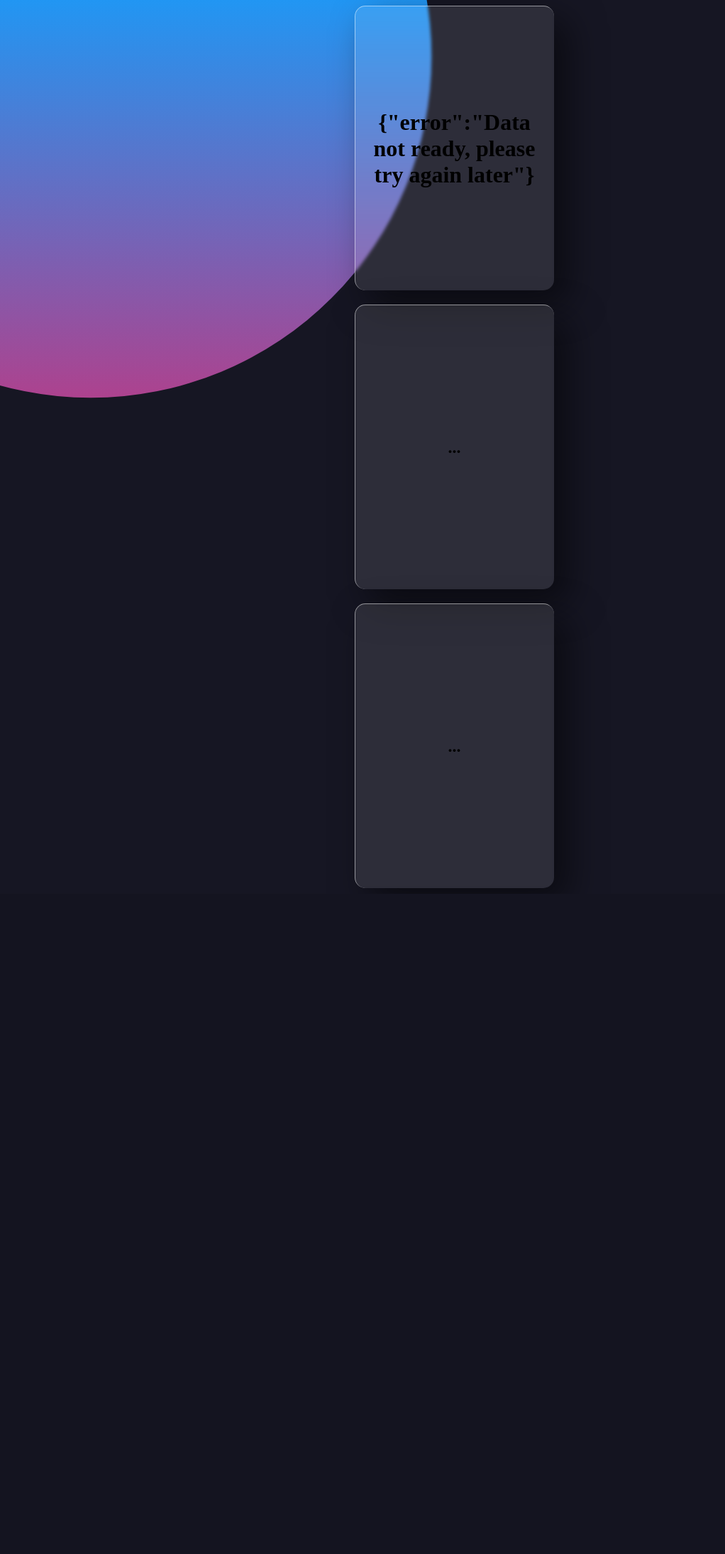
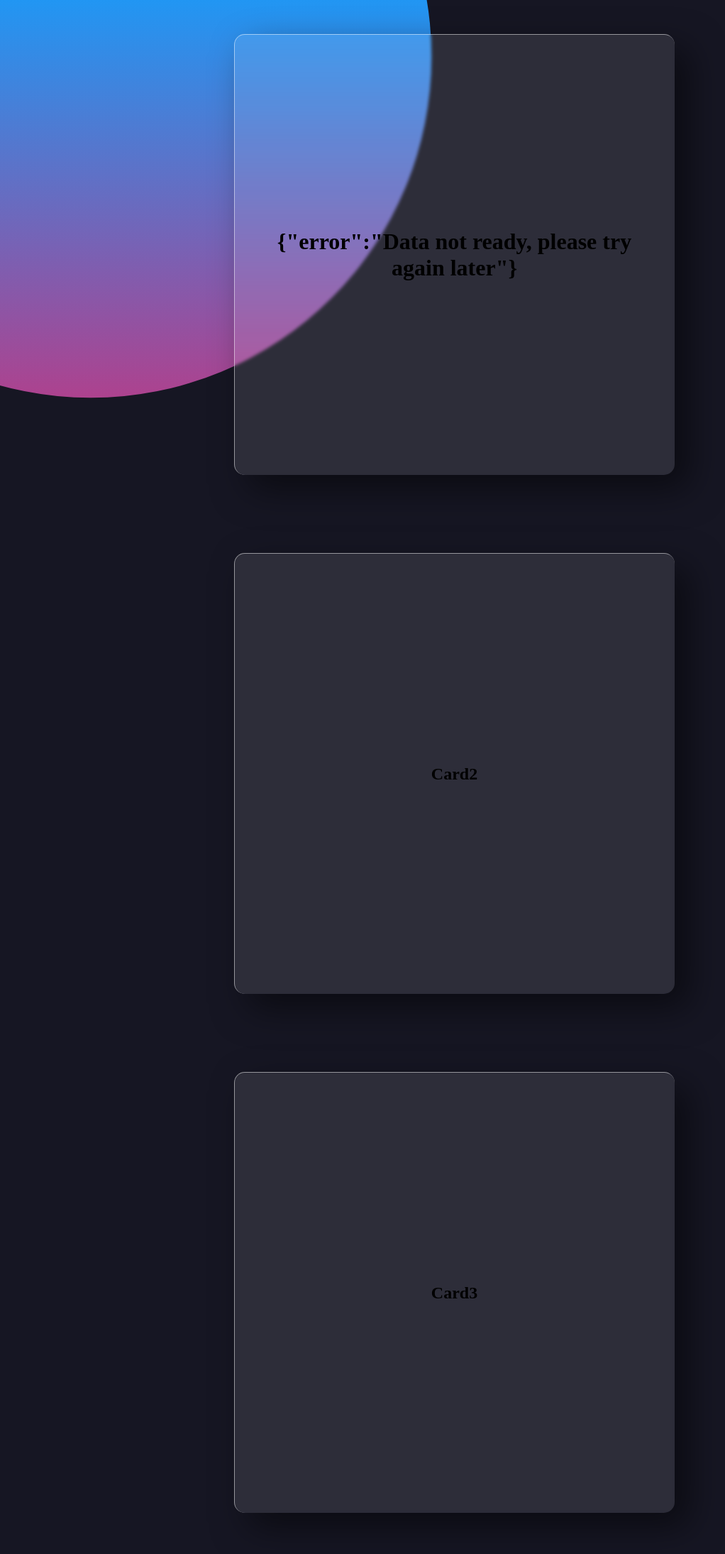
Before and after one commit to ShadowN1n3/WeatherApp, a Flask app: page / in a window 1280 px wide. Shown: the whole page at 71% size, without its empty margins (0-1022 px from the left). Before the commit the page ends 1251 px from the top, so only its background shows below. Run offline with Flask 3, Linux system fonts and the light colour scheme.

Commit message:
style adjustment

```diff
--- a/static/css/styles.css
+++ b/static/css/styles.css
@@ -28,8 +28,8 @@
 
 .container .card {
     position: relative;
-    width: 280px;
-    height: 400px;
+    width: 620px;
+    height: 620px;
     box-shadow: 20px 20px 50px rgba(0, 0, 0, 0.5);
     border-radius: 15px;
     background: rgba(255, 255, 255, 0.1);
@@ -40,6 +40,8 @@
     border-top: 1px solid rgba(255, 255, 255, 0.5);
     border-left: 1px solid rgba(255, 255, 255, 0.5);
     backdrop-filter: blur(2px);
+    margin-top: 40px;
+    margin-bottom: 50px;
 }
 .container .card .content {
     padding: 20px;
--- a/static/js/app.js
+++ b/static/js/app.js
@@ -21,3 +21,10 @@
     fetchData();
     setInterval(fetchData, 60000);
 });
+
+const cards = document.querySelectorAll('.card');
+cards.forEach((card, index) => {
+    card.addEventListener('click', () => {
+        card.scrollIntoView({ behavior: 'smooth', block: 'center' });
+    });
+});
--- a/templates/index.html
+++ b/templates/index.html
@@ -7,19 +7,19 @@
 </head>
 <body>
 <div class="container">
-    <div class="card">
+        <div class="card" id="card1">
+            <div class="content">
+                <h1 id="data"></h1>
+            </div>
+        </div>
+    <div class="card" id="card2">
         <div class="content">
-            <h1 id="data"></h1>
+            <h2>Card2</h2>
         </div>
     </div>
-    <div class="card">
+    <div class="card" id="card3">
         <div class="content">
-            <h2>...</h2>
-        </div>
-    </div>
-    <div class="card">
-        <div class="content">
-            <h2>...</h2>
+            <h2>Card3</h2>
         </div>
     </div>
 </div>
```
